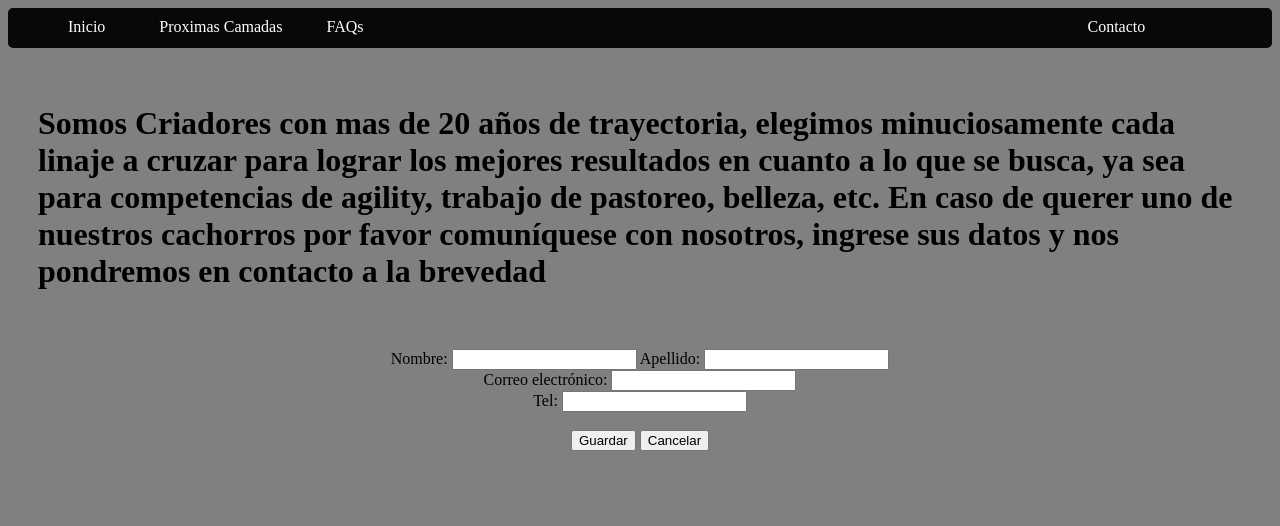
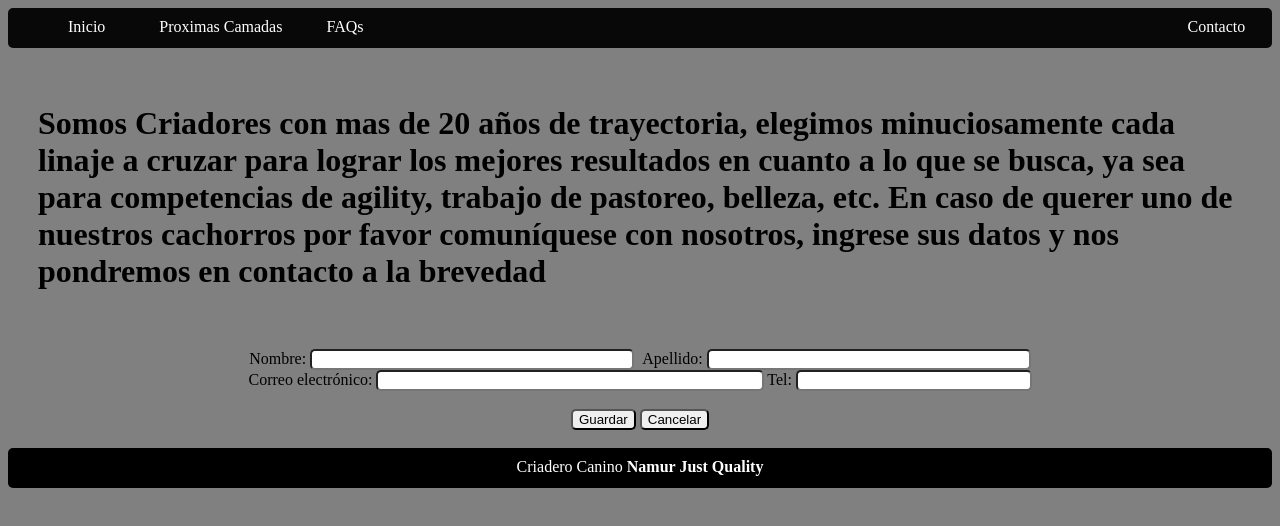
Before and after one commit to alijih/Clasic, a plain HTML site: page contacto.html in a window 1280 px wide. Drawn offline with Linux system fonts and the light colour scheme.

Commit message:
terminada

```diff
--- a/contacto.html
+++ b/contacto.html
@@ -11,7 +11,7 @@
         <a href="index.html" style="margin: 0 30px 0 50px;">Inicio</a>
         <a href="proximascamadas.html"style="margin: 0 20px 0 20px;">Proximas Camadas</a>
         <a href="faqs.html"style="margin: 0 20px 0 20px;">FAQs</a>
-        <a href="contacto.html"style="margin-left: 700px;">Contacto</a>
+        <a href="contacto.html"style="margin-left: 800px;">Contacto</a>
     </nav>
     <div style="margin-left: 30px;    margin-right: 30px;">
 
@@ -23,20 +23,22 @@
     <div>
         <form style="text-align: center;">
             Nombre:
-            <input type="text" name="Nombre" id="nombre" >
+            <input type="text" name="Nombre" id="nombre" style="border-radius: 5px; width: 25%; margin-right: 5px;">
 
             Apellido:
-            <input type="text" name="Apellido" id="apellido">
+            <input type="text" name="Apellido" id="apellido" style="border-radius: 5px;width: 25%;">
             <br>
             Correo electrónico:
-            <input type="email" name="Correo" id="correo">
-            <br>
+            <input type="email" name="Correo" id="correo" style="border-radius: 5px;width: 30%;">
+
             Tel:
-            <input type="text" name="Telefono" id="telefono">
+            <input type="text" name="Telefono" id="telefono" style="border-radius: 5px;width: 18%;">
             <br><br>
-            <input type="button"  value="Guardar">
-            <input type="button" value="Cancelar">
+            <input type="button"  value="Guardar" style="border-radius: 5px;">
+            <input type="button" value="Cancelar" style="border-radius: 5px;">
         </form>
     </div>
+    <br>
+    <footer id="piedepagina"><p style="margin-top:5px"> Criadero Canino <strong> Namur Just Quality</strong></p></footer>
 </body>
 </html>
--- a/css/css.css
+++ b/css/css.css
@@ -10,15 +10,10 @@
 a{text-decoration: none; color: white;}
 
 #piedepagina{
+    border-radius: 5px;
     text-align: center;
     padding-top: 5px;
     padding-bottom: 5px;
     height: 30px;
     background-color: black;
     color:white}
-
-
-    #nombre{ }
-#apellido{ }
-#correo{ }
-#telefono{ }
```
Also changed, not shown: faqs.html (+3 -2 lines), index.html (+2 -2 lines), proximascamadas.html (+23 -16 lines).
